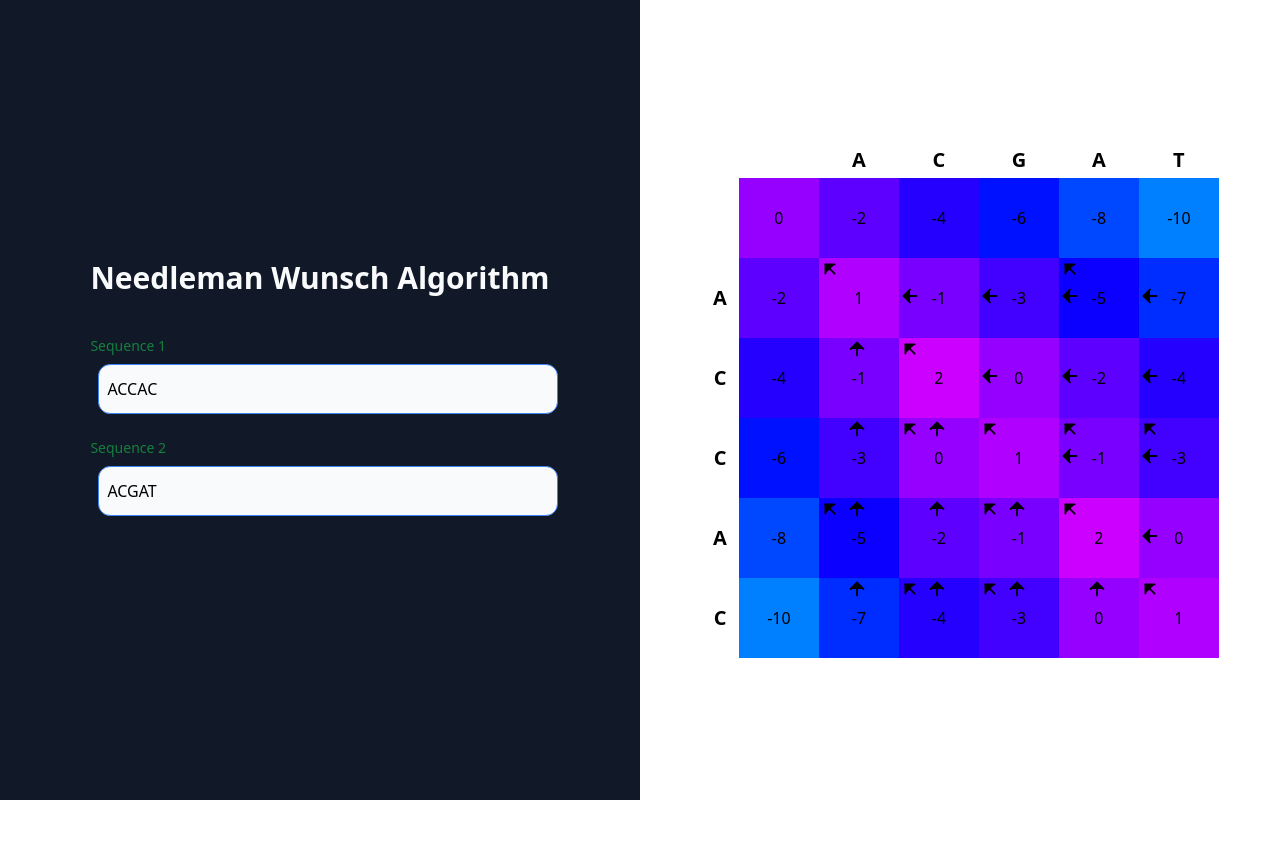
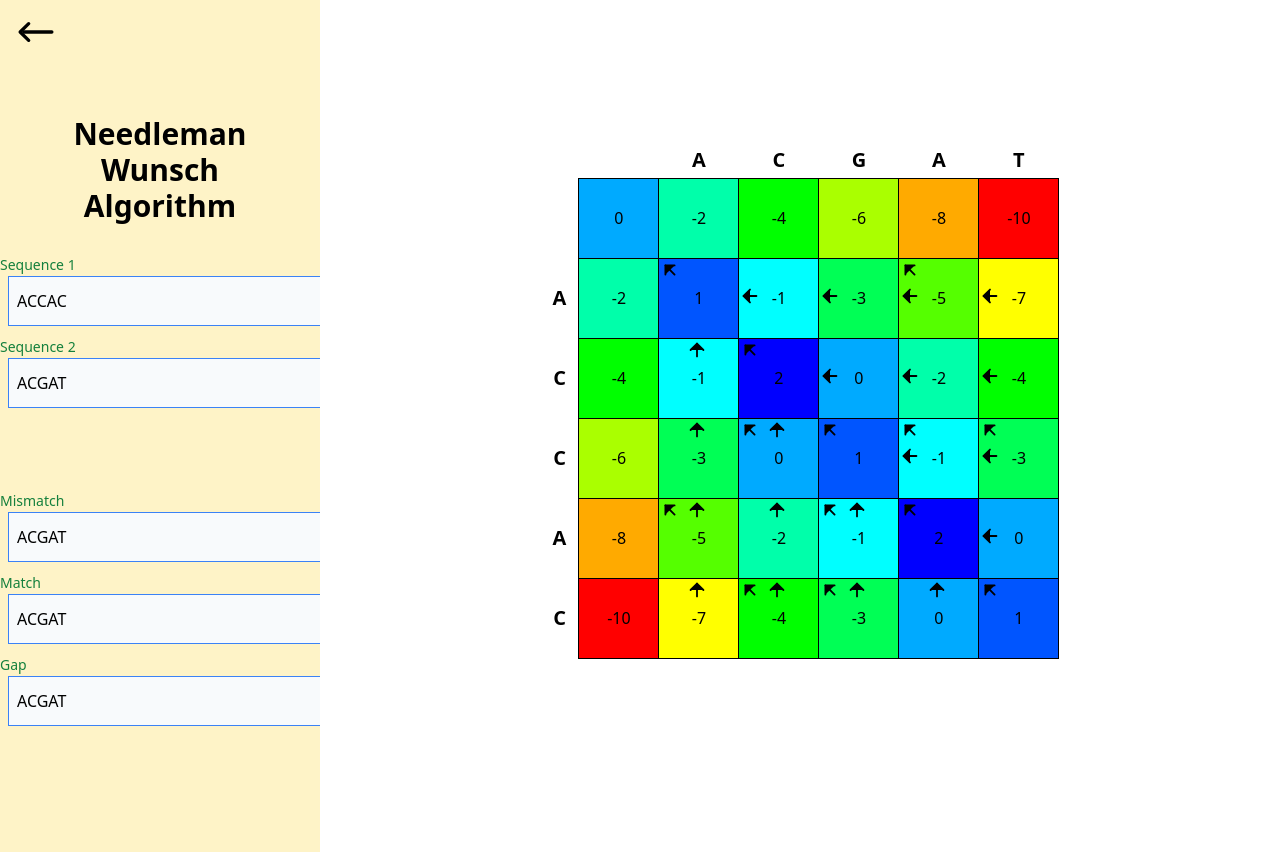
Before and after one commit to ANUSHKALA/sequence_alignment_visualizer, a Next.js app: page /global in a window 1280 px wide. Before the commit the page ends 800 px from the top, so only its background shows below. Built offline with nearby package versions, Linux system fonts and the light colour scheme.

Commit message:
working on ui

```diff
--- a/components/SmithWaterman/index.js
+++ b/components/SmithWaterman/index.js
@@ -27,13 +27,12 @@ export default function SmithWaterman({ sequenceA, sequenceB }) {
       .fill(null)
       .map(() => Array(n + 1).fill({ value: 0, arrow: null }));
 
-    console.log("init:LL",matrix);
     for (let i = 1; i <= m; i++) {
-      matrix[i][0] = { value: i * GAP_PENALTY, arrow: null };
+      matrix[i][0] = { value: 0, arrow: null };
     }
 
     for (let j = 1; j <= n; j++) {
-      matrix[0][j] = { value: j * GAP_PENALTY, arrow: null };
+      matrix[0][j] = { value: 0, arrow: null };
     }
     return matrix;
   };
@@ -70,19 +69,14 @@ export default function SmithWaterman({ sequenceA, sequenceB }) {
   return (
     <div>
       {matrix.length > 0 &&  (
-        <>
+        <div>
 
         <DisplayMatrix
           matrix={matrix}
           sequence1={sequenceA.split('')}
           sequence2={sequenceB.split('')}
         />
-        {/* <MatrixVisual
-          matrix={matrix}
-          sequence1={sequenceA.split('')}
-          sequence2={sequenceB.split('')}
-        /> */}
-        </>
+        </div>
       )}
     </div>
   );
--- a/components/displayMatrix.js
+++ b/components/displayMatrix.js
@@ -5,8 +5,8 @@ const DisplayMatrix = ({ matrix, sequence1, sequence2 }) => {
   const getColorFromScore = (score) => {
     const minScore = -10;
     const maxScore = 10;
-    const minHue = 210;
-    const maxHue = 340;
+    const minHue = 0;
+    const maxHue = 400;
     const normalizedScore = (score - minScore) / (maxScore - minScore);
     const hue = (1 - normalizedScore) * minHue + normalizedScore * maxHue;
     return `hsl(${hue}, 100%, 50%)`;
@@ -25,7 +25,7 @@ const DisplayMatrix = ({ matrix, sequence1, sequence2 }) => {
         })}
         {matrix.map((row, rowIndex) => (
           <tr key={rowIndex}>
-            <th className="px-3 text-xl">{sequence1[rowIndex]}</th>
+            <th className="px-3 text-xl uppercase">{sequence1[rowIndex]}</th>
             {row.map((cell, cellIndex) => {
               const color = getColorFromScore(cell.value);
               return <DisplayCell key={cellIndex} cell={cell} color={color} />;
@@ -69,7 +69,7 @@ const DisplayCell = ({ cell, color }) => {
   });
 
   return (
-    <td style={{ backgroundColor: color }} className="relative h-20 w-20 text-center">
+    <td style={{ backgroundColor: color }} className="relative h-20 w-20 text-center border border-black">
       <span className="z-10">
       {cell.value}
       </span>
--- a/components/seqInput.js
+++ b/components/seqInput.js
@@ -3,16 +3,16 @@ import React from "react";
 export default function SeqInput({value, placeholder="", onChange, label}) {
 
   return (
-    <div class="mb-6">
+    <div class="mb-2">
       <label
         htmlFor="success"
-        className="block mb-2 text-sm font-medium text-green-700 dark:text-green-500"
+        className="text-sm font-medium text-green-700 dark:text-green-500"
       >
         {label}
       </label>
       <input
         type="text"
-        className="bg-slate-50 border py-3 px-2 min-w-full mx-2 uppercase rounded-xl border-blue-500 focus:border-blue-500 focus:ring-0"
+        className="bg-slate-50 border py-3 px-2 min-w-full mx-2 uppercase border-blue-500 focus:border-blue-500 focus:ring-0"
         placeholder={placeholder}
         value={value}
         onChange={onChange}
--- a/pages/global.js
+++ b/pages/global.js
@@ -1,6 +1,8 @@
 import React, {useState} from 'react';
 import Needleman from '../components/Needleman';
 import SeqInput from '../components/seqInput';
+import Link from "next/link";
+import Image from "next/image";
 
 const Global = () => {
 
@@ -9,11 +11,20 @@ const Global = () => {
 
 
    return(
-       <div className=" h-screen">
-           <div className='flex flex-wrap justify-center items-center'>
-               <div className=" flex items-center justify-center bg-gray-900 h-screen w-[50%]">
-                   <div className="mx-20 my-36 p-2">
-                       <div className='text-center text-3xl font-bold mb-10 text-gray-50'>Needleman Wunsch Algorithm</div>
+       <div className="grid md:grid-cols-4 h-screen w-screen">
+           <div className="grid md:col-span-1 bg-amber-100">
+               <div>
+                   <div className="mt-3 ml-4">
+                       <Link href="/">
+                           <Image src="/back.svg" width={40} height={40} className="" alt="back" />
+                       </Link>
+                   </div>
+                   <div className="flex flex-wrap justify-center h-screen items-center">
+                       <div>
+                           <div className="mx-10 p-2 my-5">
+                               <div className='text-center font-bold text-3xl'>Needleman Wunsch Algorithm</div>
+                           </div>
+                           <div className="flex flex-wrap justify-center">
                                <SeqInput value={sequenceA} placeholder='Sequence 1' label={"Sequence 1"} onChange={
                                    (e) => {
                                        setSequenceA(e.target.value);
@@ -26,7 +37,36 @@ const Global = () => {
                                }/>
                            </div>
                        </div>
-               <div className="flex justify-center items-center h-screen w-[50%]">
+                       <div className="grid grid-rows-2">
+                           <div className="grid row-span-1">
+                               <div className="grid ro">
+                                   <SeqInput value={sequenceB} placeholder='-1' label={"Mismatch"} onChange={
+                                       (e) => {
+                                           setSequenceB(e.target.value);
+                                       }
+                                   }/>
+                               </div>
+                               <div className="">
+                                   <SeqInput value={sequenceB} placeholder='-1' label={"Match"} onChange={
+                                       (e) => {
+                                           setSequenceB(e.target.value);
+                                       }
+                                   }/>
+                               </div>
+                           </div>
+                           <div className="">
+                               <SeqInput value={sequenceB} placeholder='-1' label={"Gap"} onChange={
+                                   (e) => {
+                                       setSequenceB(e.target.value);
+                                   }
+                               }/>
+                           </div>
+                       </div>
+                   </div>
+               </div>
+           </div>
+           <div className="grid md:col-span-3 bg-white h-screen ">
+               <div className="flex flex-wrap justify-center items-center mx-5 my-10">
                    <Needleman sequenceA={sequenceA} sequenceB={sequenceB} />
                </div>
            </div>
--- a/pages/local.js
+++ b/pages/local.js
@@ -2,6 +2,8 @@ import React,{useState} from 'react';
 import SmithWaterman from '../components/SmithWaterman';
 import SeqInput from '../components/seqInput';
 import Needleman from "../components/Needleman";
+import Image from "next/image";
+import Link from "next/link";
 
 
 const Local = () => {
@@ -11,9 +13,15 @@ const Local = () => {
 
   return (
       <div className=" h-screen">
+          <div>
+              <Link href="/">
+                  <Image src="/back.svg" width={40} height={40} className="" alt="back" />
+              </Link>
+          </div>
           <div className='flex flex-wrap justify-center items-center'>
               <div className=" flex items-center justify-center bg-gray-900 h-screen w-[50%]">
                   <div className="mx-20 my-36 p-2">
+
                       <div className='text-center text-3xl font-bold mb-10 text-gray-50'>Smith–Waterman Algorithm</div>
                       <SeqInput value={sequenceA} placeholder='Sequence 1' label={"Sequence 1"} onChange={
                           (e) => {
@@ -25,9 +33,7 @@ const Local = () => {
                               setSequenceB(e.target.value);
                           }
                       }/>
-                      <div>
 
-                      </div>
                   </div>
               </div>
               <div className="flex justify-center items-center h-screen w-[50%]">
--- a/tailwind.config.js
+++ b/tailwind.config.js
@@ -5,7 +5,10 @@ module.exports = {
     "./pages/**/*.{js,ts,jsx,tsx,mdx}",
     "./components/**/*.{js,ts,jsx,tsx,mdx}",
   ],
-
+  backgroundImage: {
+    'hero-pattern': "url('/img/hero-pattern.svg')",
+    'dna_bg': "url('https://cdn.pixabay.com/photo/2020/09/21/23/33/dna-5591477_1280.jpg')",
+  },
   theme: {
     extend: {},
   },
```
Also changed, not shown: public/back.svg (added). Lines whose indentation alone changed are shown as unchanged.
